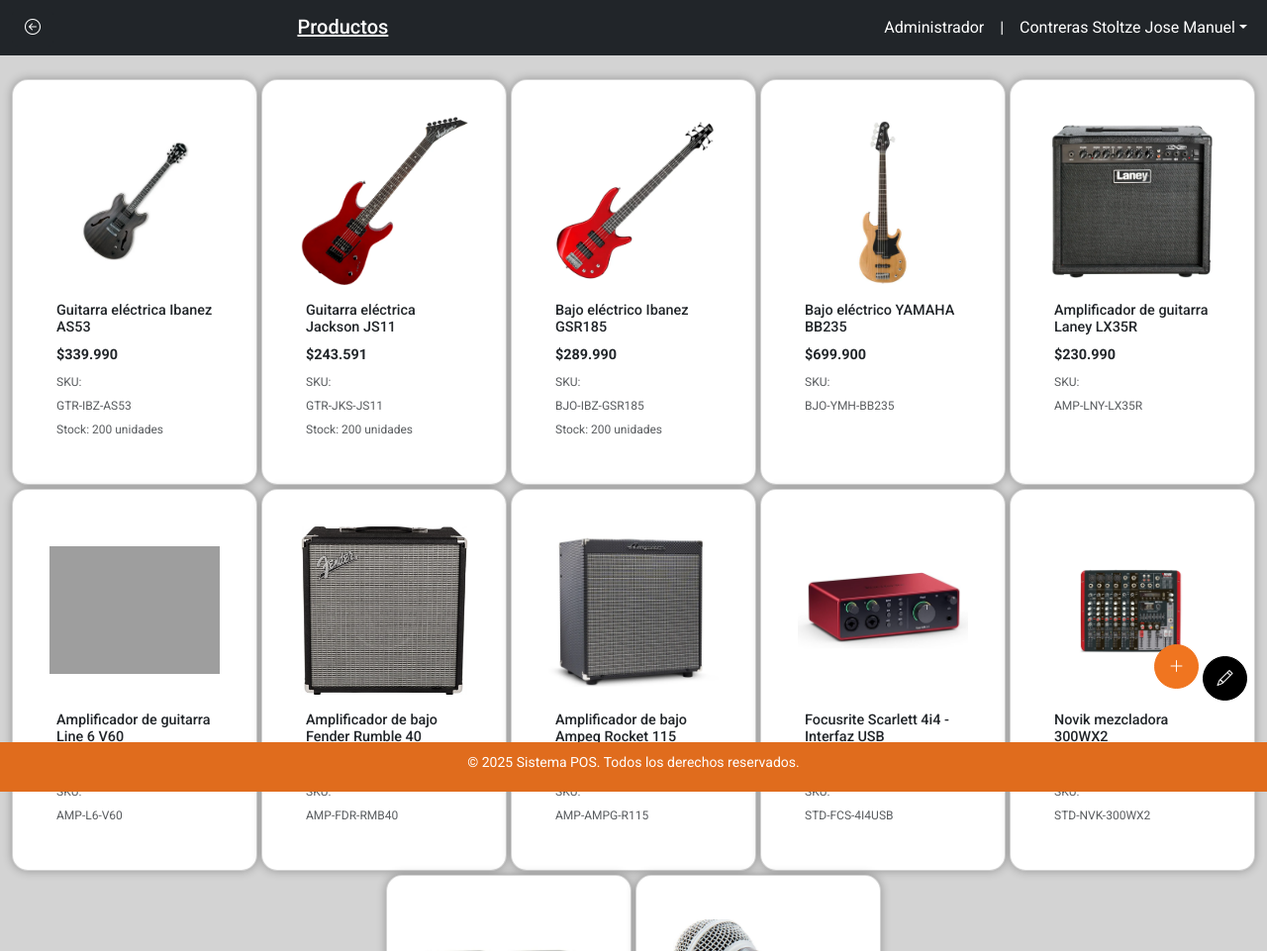
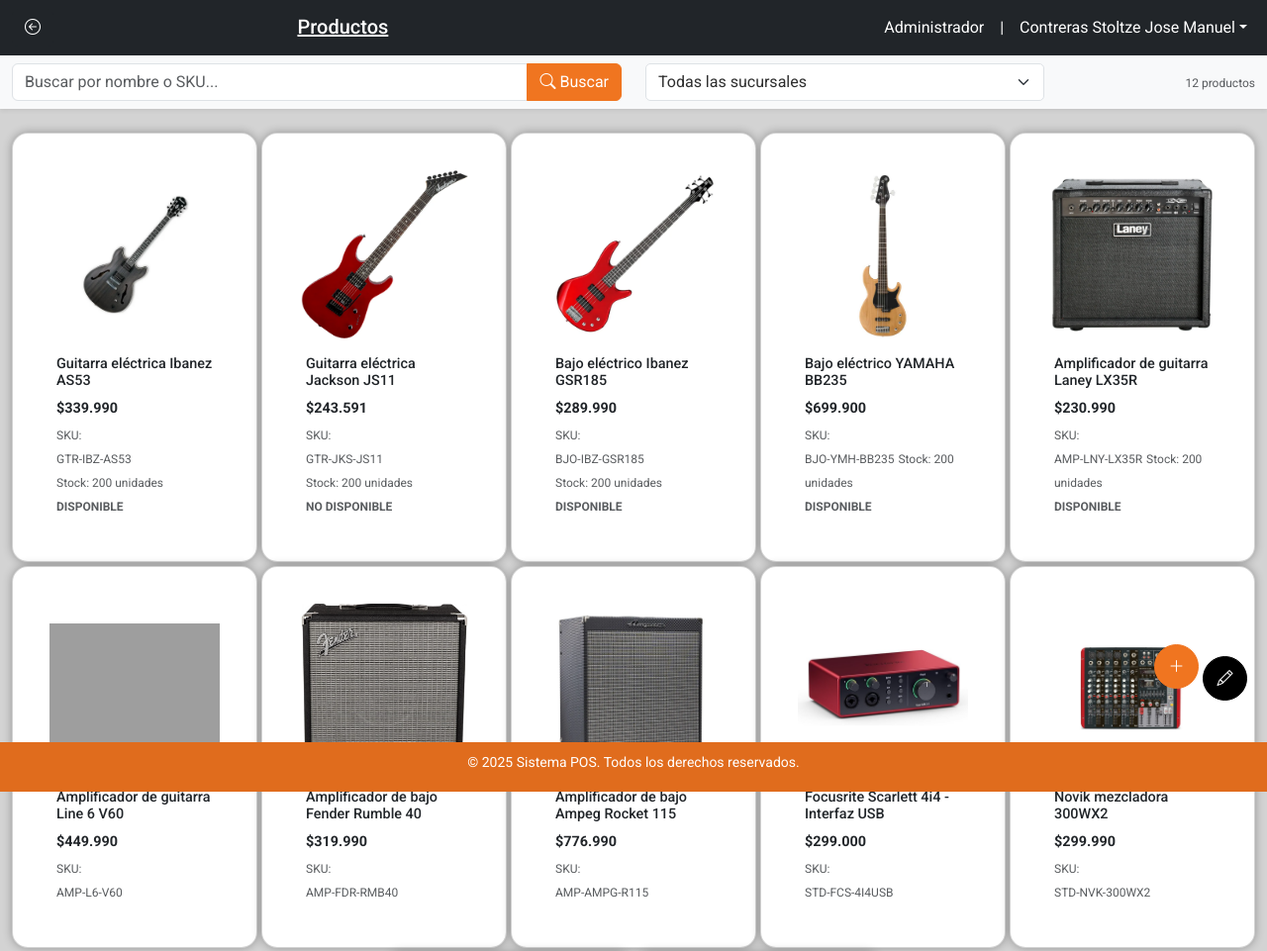
Before and after one commit to jmcstoltze/prototipo-pos, a plain HTML site: page productos.html in a window 1280 px wide. Shown: the top 961 px of the page at 99% size. Drawn offline with nearby package versions, Linux system fonts and the light colour scheme; grey boxes are pictures that could not be loaded.

Commit message:
filtros y búsqueda

```diff
--- a/css/styles.css
+++ b/css/styles.css
@@ -244,6 +244,24 @@
 /* CARDS DE PRODUCTOS */
 /**********************/
 
+/* Búsqueda y filtros */
+#branchSelect {
+    background-color: var(--color-white); /* Color de fondo oscuro */
+    color: #2e2e2e;
+    border-radius: 5px;
+}
+
+#branchSelect:focus {
+    box-shadow: 0 0 0 0.25rem var(--color-input-shadow);
+    border: 0.5px solid var(--color-input-focus);
+}
+
+/* Personalización de las opciones */
+#branchSelect option {
+    background: var(--color-white);
+    color: var(--color-black);
+}
+
 /* Ajuste para el contenido principal productos*/
 .content {
     margin-bottom: 60px; /* Para que no quede tapado por el footer */
--- a/productos.html
+++ b/productos.html
@@ -53,6 +53,37 @@
         </div>
     </nav>
 
+    <!-- Barra de búsqueda y filtros -->
+    <div class="container-fluid bg-light py-2 shadow-sm">
+        <div class="row align-items-center">
+            <!-- Buscador -->
+            <div class="col-md-6 mb-2 mb-md-0">
+                <div class="input-group">
+                    <input type="text" class="form-control" placeholder="Buscar por nombre o SKU..." id="searchInput">
+                    <button class="btn btn-solid-orange" type="button" id="searchButton">
+                        <i class="bi bi-search"></i> Buscar
+                    </button>
+                </div>
+            </div>
+
+            <!-- Filtro por sucursal -->
+
+            <div class="col-md-4">
+                <select class="form-select" id="branchSelect">
+                    <option value="all">Todas las sucursales</option>
+                    <option value="branch1">Sucursal Centro</option>
+                    <option value="branch2">Sucursal Norte</option>
+                    <option value="branch3">Sucursal Sur</option>
+                </select>
+            </div>
+
+            <!-- Contador de resultados -->
+            <div class="col-md-2 text-md-end">
+                <small class="text-muted" id="resultCount">12 productos</small>
+            </div>
+        </div>
+    </div>
+
     <!-- Contenido principal -->
     <div class="container-fluid mt-4">
         <!-- Botones flotantes para acciones -->
@@ -79,7 +110,9 @@
                         <p class="card-text">$339.990</p>
                         <small class="text-muted">SKU:</small><br>
                         <small class="text-muted">GTR-IBZ-AS53</small><br>
-                        <small class="text-muted">Stock: 200 unidades</small>
+                        <small class="text-muted">Stock: 200 unidades</small><br>
+                        <small class="text-muted"><strong>DISPONIBLE</strong></small>
+
                         <div class="edit-buttons mt-2 d-none">
 
                             <!-- Botón Editar (modificado) -->
@@ -103,7 +136,9 @@
                         <p class="card-text">$243.591</p>
                         <small class="text-muted">SKU:</small><br>
                         <small class="text-muted">GTR-JKS-JS11</small><br>
-                        <small class="text-muted">Stock: 200 unidades</small>
+                        <small class="text-muted">Stock: 200 unidades</small><br>
+                        <small class="text-muted"><strong>NO DISPONIBLE</strong></small>
+
                         <div class="edit-buttons mt-2 d-none">
                             <button class="btn btn-sm btn-solid-orange">Editar</button>
                             <button class="btn btn-sm btn-black-edit">Eliminar</button>
@@ -122,6 +157,7 @@
                         <small class="text-muted">SKU:</small><br>
                         <small class="text-muted">BJO-IBZ-GSR185</small><br>
                         <small class="text-muted"> Stock: 200 unidades</small>
+                        <small class="text-muted"><strong>DISPONIBLE</strong></small>
                         <div class="edit-buttons mt-2 d-none">
                             <button class="btn btn-sm btn-solid-orange">Editar</button>
                             <button class="btn btn-sm btn-black-edit">Eliminar</button>
@@ -139,6 +175,8 @@
                         <p class="card-text">$699.900</p>
                         <small class="text-muted">SKU:</small><br>
                         <small class="text-muted">BJO-YMH-BB235</small>
+                        <small class="text-muted">Stock: 200 unidades</small><br>
+                        <small class="text-muted"><strong>DISPONIBLE</strong></small>
                         <div class="edit-buttons mt-2 d-none">
                             <button class="btn btn-sm btn-solid-orange">Editar</button>
                             <button class="btn btn-sm btn-black-edit">Eliminar</button>
@@ -156,6 +194,8 @@
                         <p class="card-text">$230.990</p>
                         <small class="text-muted">SKU:</small><br>
                         <small class="text-muted">AMP-LNY-LX35R</small>
+                        <small class="text-muted">Stock: 200 unidades</small><br>
+                        <small class="text-muted"><strong>DISPONIBLE</strong></small>
                         <div class="edit-buttons mt-2 d-none">
                             <button class="btn btn-sm btn-solid-orange">Editar</button>
                             <button class="btn btn-sm btn-black-edit">Eliminar</button>
```
Also changed, not shown: 1 other file.
